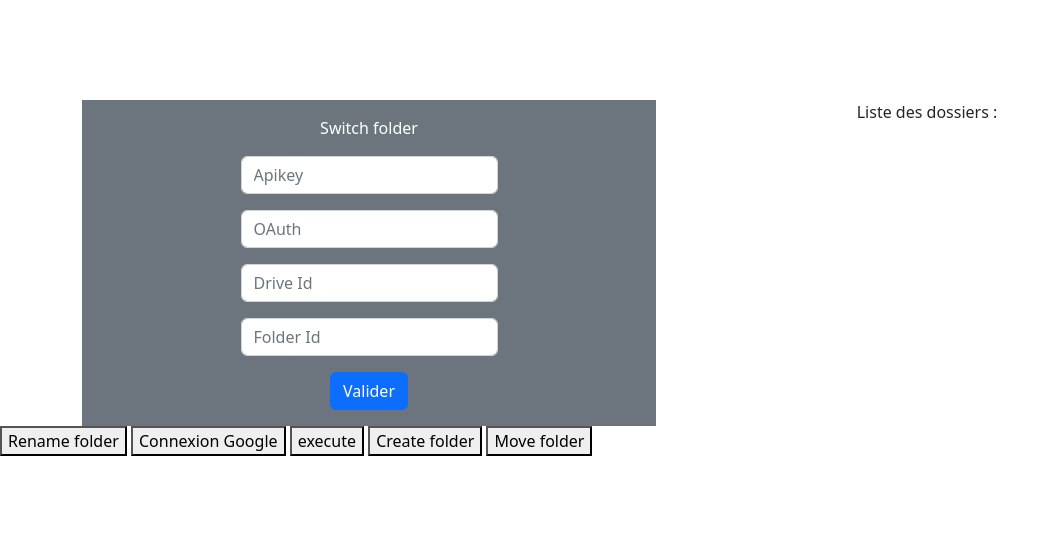
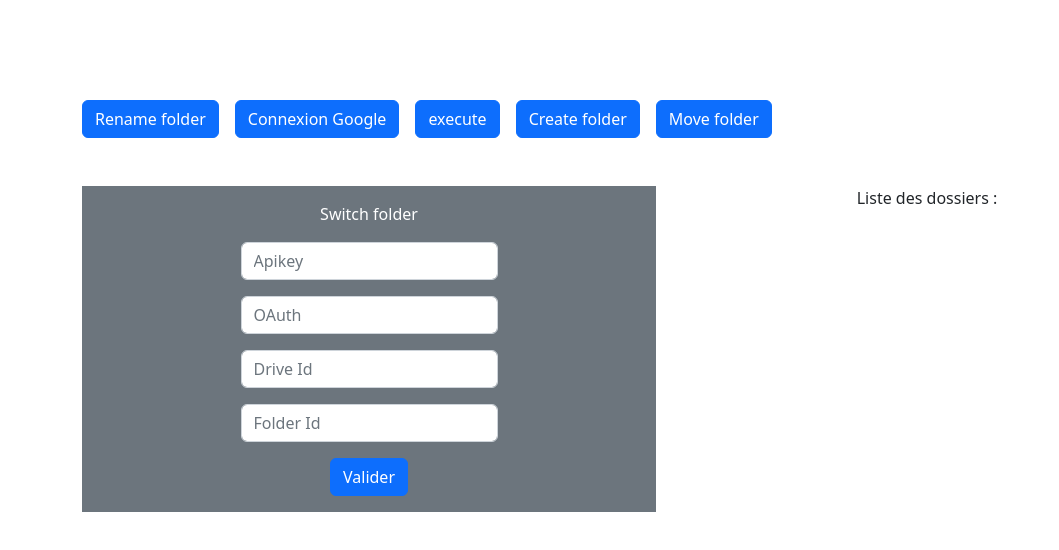
Before and after one commit to Codesieg/drive_chromatique, a website: page index.html in a window 1280 px wide. Shown: the whole page, without its empty margins (0-1059 px from the left). Drawn offline with nearby package versions, Linux system fonts and the light colour scheme.

Commit message:
add things todo

```diff
--- a/index.html
+++ b/index.html
@@ -10,10 +10,18 @@
       integrity="sha384-iYQeCzEYFbKjA/T2uDLTpkwGzCiq6soy8tYaI1GyVh/UjpbCx/TYkiZhlZB6+fzT"
       crossorigin="anonymous"
     />
+    <link rel="stylesheet" href="style.css">
   </head>
   <body>
     <div class="container text-center">
       <div style="height: 100px"></div>
+      <div class="col d-flex mb-5">
+        <button class="btn btn-primary me-3" onclick="renameFolder()">Rename folder</button>
+        <button class="btn btn-primary me-3" onclick="authenticate().then(loadClient)">Connexion Google</button>
+        <button class="btn btn-primary me-3" onclick="loadClient().then(execute)">execute</button>
+        <button class="btn btn-primary me-3" onclick="createFolder()">Create folder</button>
+        <button class="btn btn-primary me-3" onclick="moveFolder()">Move folder</button>
+      </div>
       <div class="col d-flex">
         <div
           class="col d-flex align-items-center flex-column bg-secondary text-white p-3"
@@ -64,11 +72,7 @@
         </div>
       </div>
     </div>
-    <button onclick="renameFolder()">Rename folder</button>
-    <button onclick="authenticate().then(loadClient)">Connexion Google</button>
-    <button onclick="loadClient().then(execute)">execute</button>
-    <button onclick="createFolder()">Create folder</button>
-    <button onclick="moveFolder()">Move folder</button>
+
   </body>
   <script src="/modules/conf.js"></script>
 
--- a/modules/conf.exemple.js
+++ b/modules/conf.exemple.js
@@ -9,5 +9,5 @@ const AUTH = "";
 // Id du drive
 const DRIVE_ID = "";
 
-// "1OPtsPWZ9uz2zMkodRXqQLox9If9K2U1F"; // Id du dossier à traiter
+// ""; // Id du dossier à traiter
 const FOLDER_ID = "";
--- a/script.js
+++ b/script.js
@@ -95,6 +95,8 @@ function execute() {
           let creatA = document.createElement("a");
           let creatSpan = document.createElement("span");
 
+          creatLi.classList.add("list-manga-dir");
+
           creatA.setAttribute("href", file["webViewLink"]);
           creatA.textContent = file["name"];
           creatSpan.textContent = " - " + file["id"];
@@ -146,7 +148,7 @@ async function createFolder() {
 // Here function for move old folder to new folder
 async function moveFolder() {
   // Create new folder
-  createFolder(newFolderId);
+  // createFolder(newFolderId);
 
   //TODO : Needs to make a array with all id sub folders
 
--- a/style.css
+++ b/style.css
@@ -0,0 +1,3 @@
+.list-manga-dir {
+    list-style: none;
+}
```
